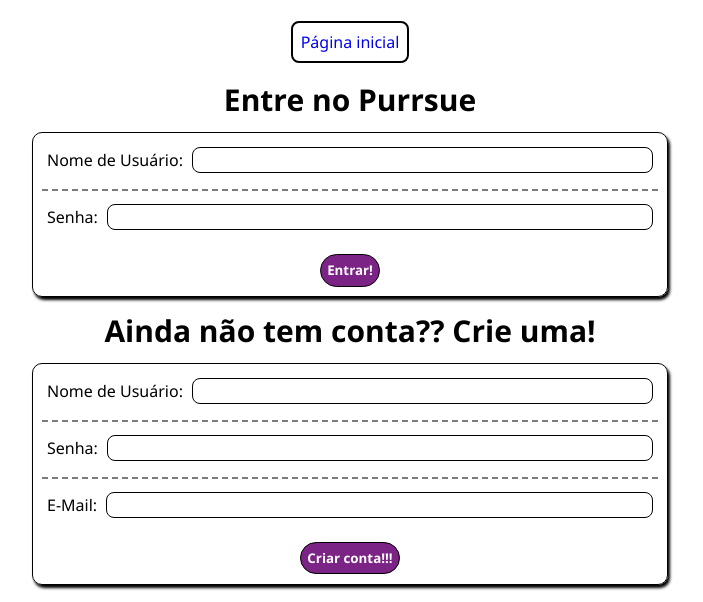
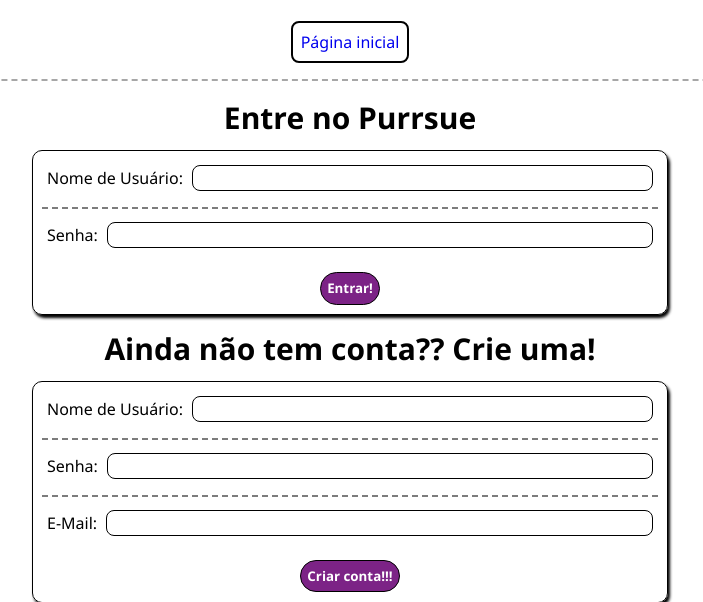
Before and after one commit to ApenasOLinco/Purrsue, a PHP site: page /pages/index.php?codigo=1 in a window 1280 px wide. Shown: the top 602 px of the page, without its empty margins (290-993 px from the left). Run offline with PHP 8.4, Linux system fonts and the light colour scheme.

Commit message:
Adicionada borda inferior ao cabeçalho

```diff
--- a/styles.css
+++ b/styles.css
@@ -43,6 +43,9 @@ p.subtitulo {
 
 header {
     margin: 1rem;
+
+    padding: 0 0 1rem;
+    border-bottom: 2px dashed rgb(167, 167, 167);
 
     & nav {
         display: flex;
```
